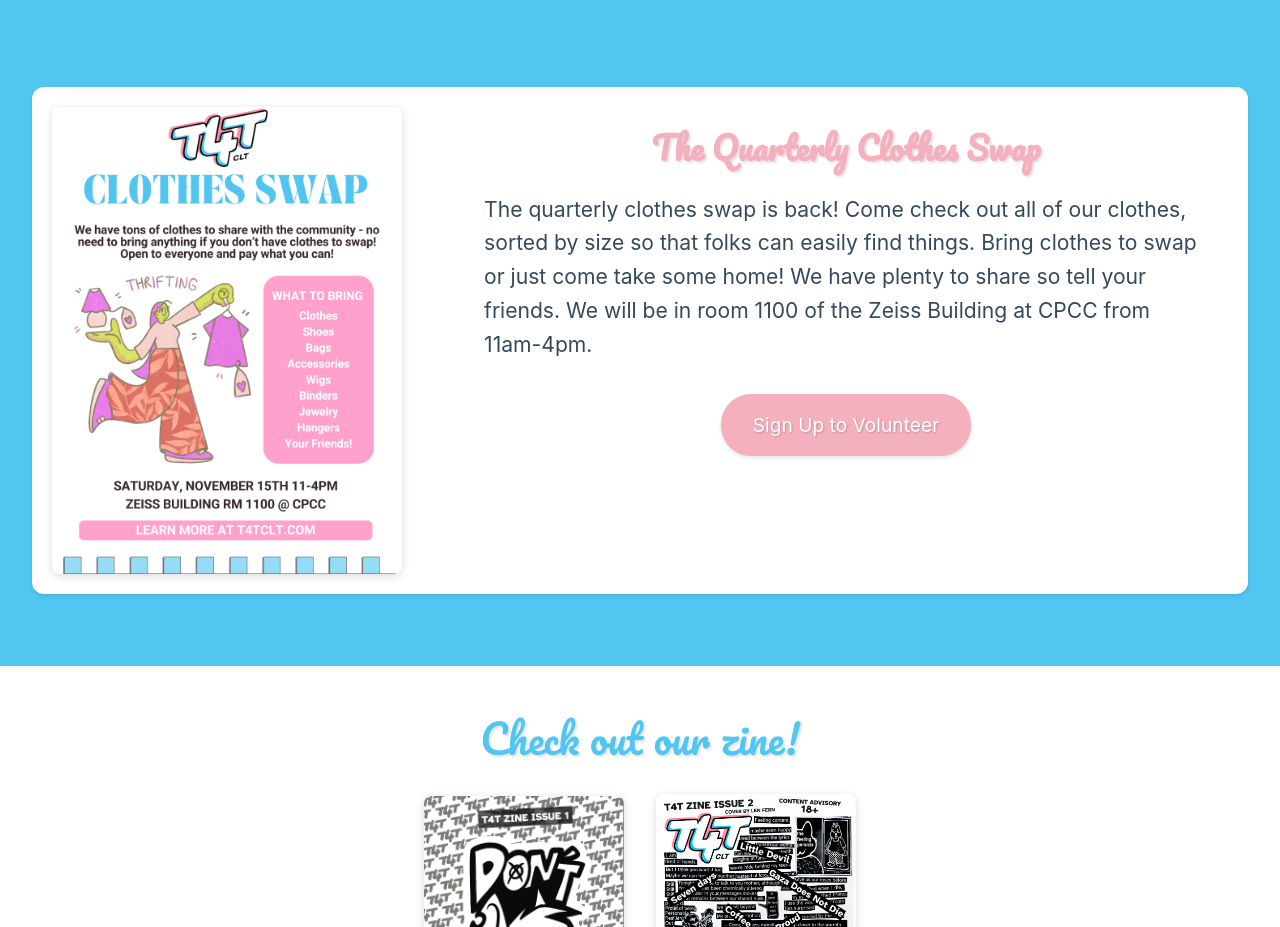
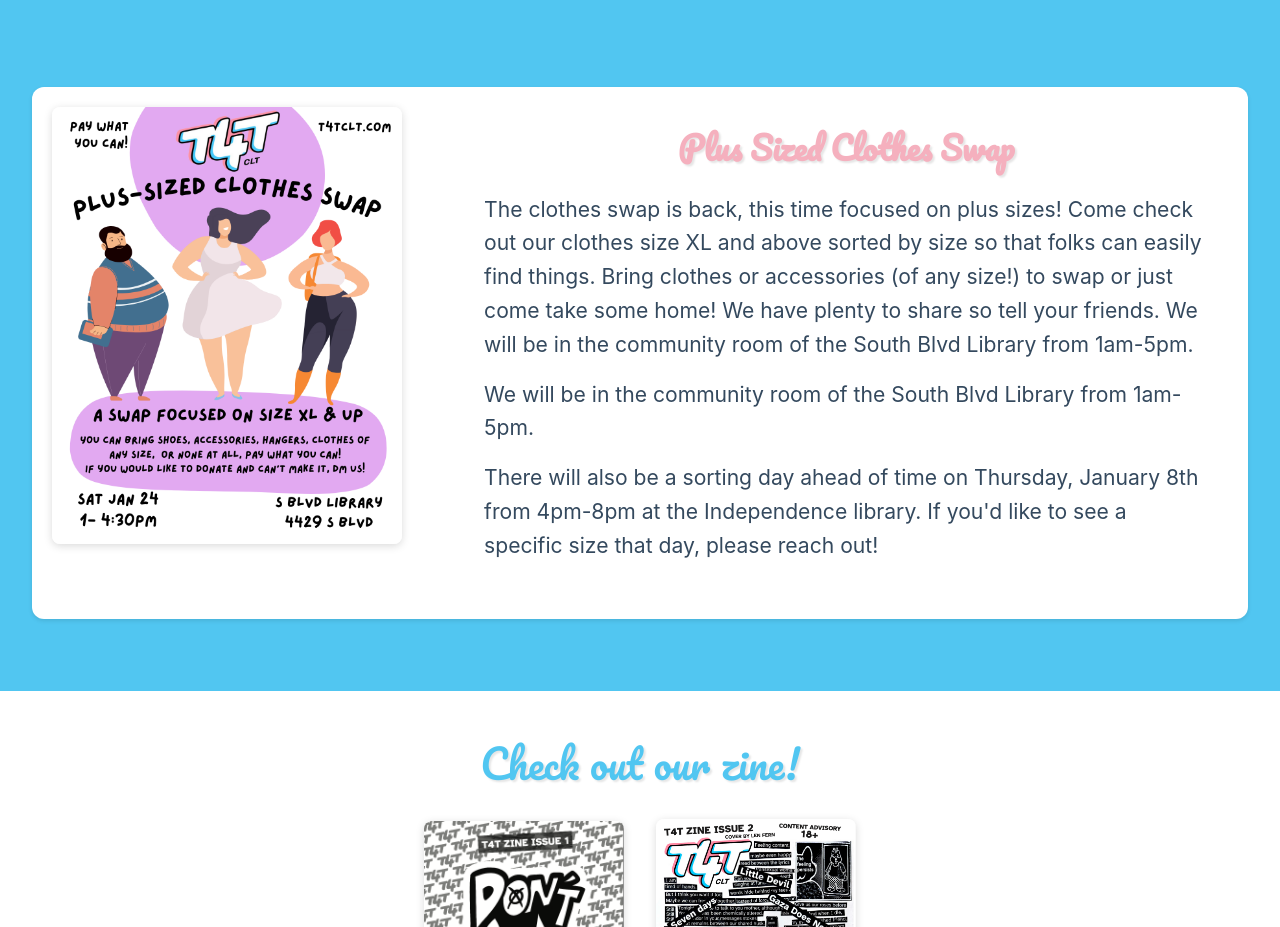
Before and after one commit to t4tclt/t4tclt, a React (Create React App) app: page / in a window 1280 px wide. Shown: the part 2600-3527 px from the top of the page. Built offline with nearby package versions, Linux system fonts and the light colour scheme.

Commit message:
clothes swap

```diff
--- a/src/routes/Home.tsx
+++ b/src/routes/Home.tsx
@@ -96,22 +96,14 @@ function Home() {
         <div className="flyer-section">
           <div className="flyer-content">
             <div className="flyer-images">
-              <img src="/assets/clothes swap.png" alt="The Quarterly Clothes Swap" className="flyer-image main-image" />
+              <img src="/assets/clothes swap.png" alt="The Plus sized Clothes Swap" className="flyer-image main-image" />
             </div>
             <div className="flyer-text">
-              <h2 className="flyer-title">The Quarterly Clothes Swap</h2>
+              <h2 className="flyer-title">Plus Sized Clothes Swap</h2>
               <div className="flyer-description">
-                <p>The quarterly clothes swap is back! Come check out all of our clothes, sorted by size so that folks can easily find things. Bring clothes to swap or just come take some home! We have plenty to share so tell your friends. We will be in room 1100 of the Zeiss Building at CPCC from 11am-4pm.</p>
-                <div className="flyer-buttons">
-                  <a
-                    href="https://forms.gle/opH55SFK2drm11EYA"
-                    target="_blank"
-                    rel="noopener noreferrer"
-                    className="flyer-button signup"
-                  >
-                    Sign Up to Volunteer
-                  </a>
-                </div>
+              <p>The clothes swap is back, this time focused on plus sizes! Come check out our clothes size XL and above sorted by size so that folks can easily find things. Bring clothes or accessories (of any size!) to swap or just come take some home! We have plenty to share so tell your friends. We will be in the community room of the South Blvd Library from 1am-5pm.</p>
+              <p>We will be in the community room of the South Blvd Library from 1am-5pm.</p>
+              <p>There will also be a sorting day ahead of time on Thursday, January 8th from 4pm-8pm at the Independence library. If you'd like to see a specific size that day, please reach out!</p>
               </div>
             </div>
           </div>
```
Also changed, not shown: public/assets/clothes swap.png.
